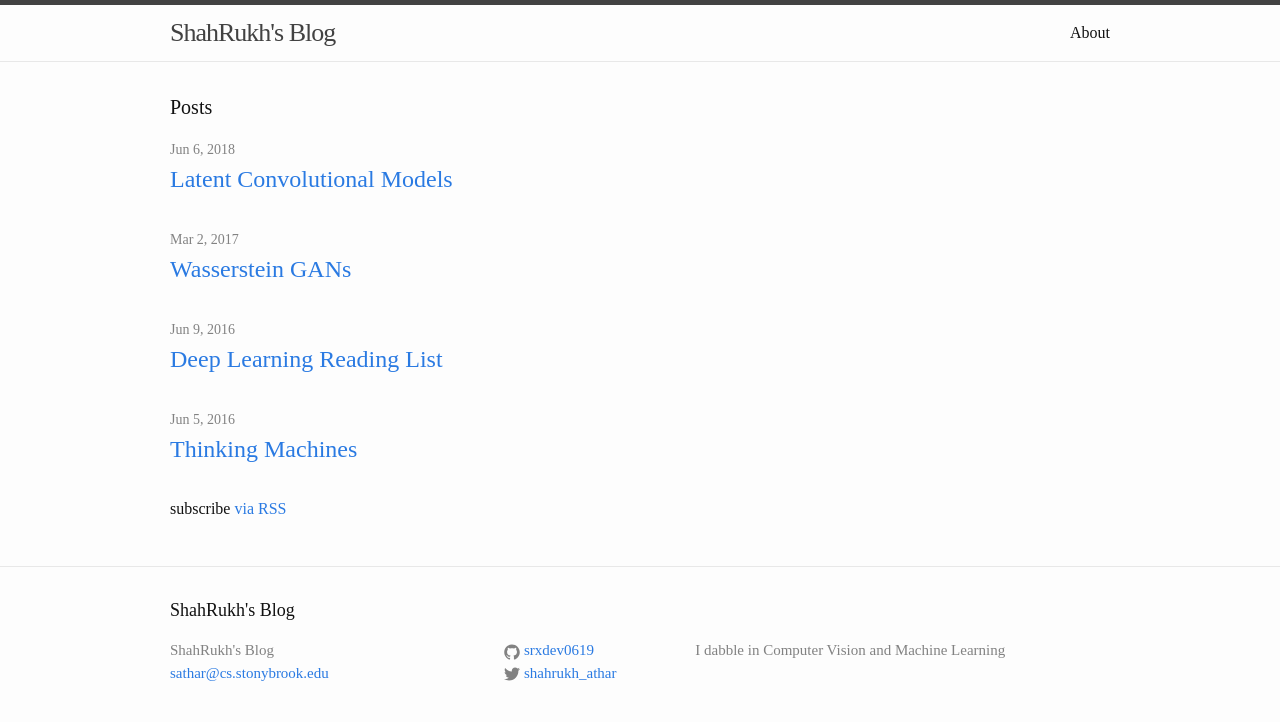
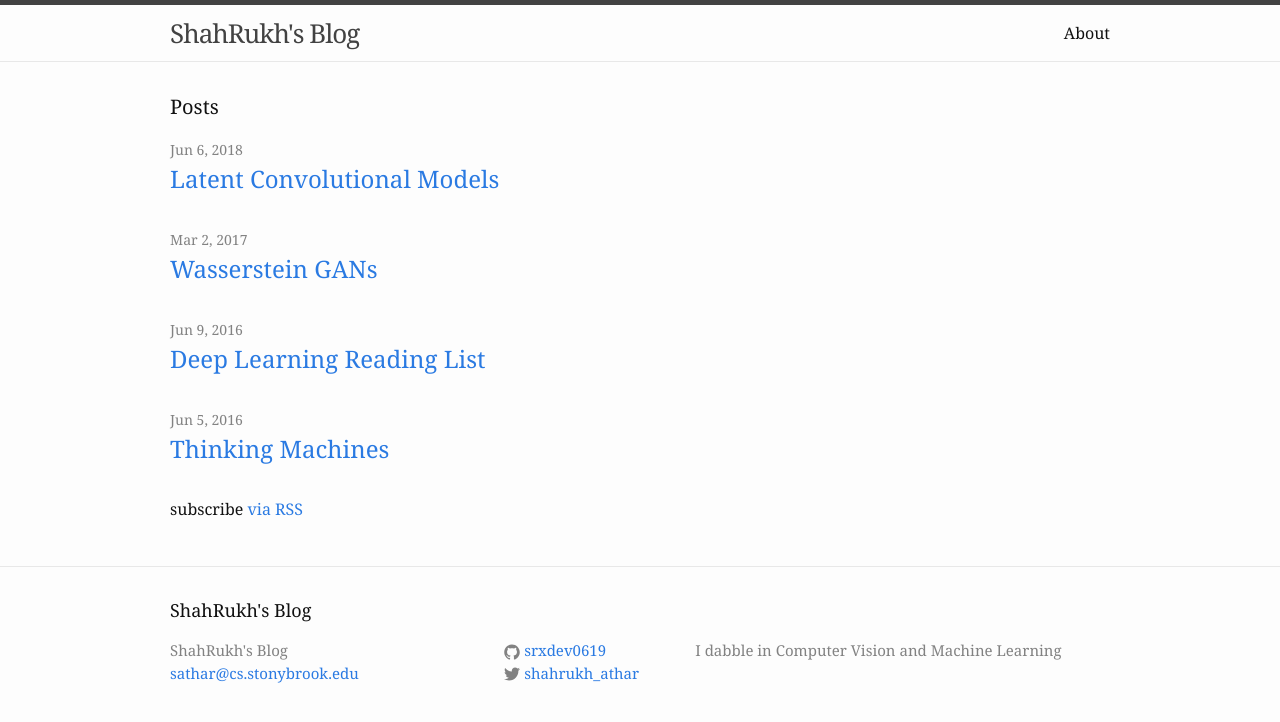
Before and after one commit to shahrukhathar/shahrukhathar.github.io, a Jekyll site: the page built from index.html, in a window 1280 px wide. Shown: the top 722 px of the page. Built offline with Jekyll 4.4.1, drawn with Linux system fonts in a browser that asks for light colours; nearby versions of some CDN libraries; library files that are not in the unit come from our copies.

Commit message:
Updated Page

```diff
--- a/css/main.scss
+++ b/css/main.scss
@@ -6,7 +6,7 @@
 
 
 // Our variables
-$base-font-family: "Times New Roman", Helvetica, Arial, sans-serif;
+$base-font-family: "Georgia", Helvetica, Arial, sans-serif;
 $base-font-size:   16px;
 $base-font-weight: 400;
 $small-font-size:  $base-font-size * 0.875;
```
